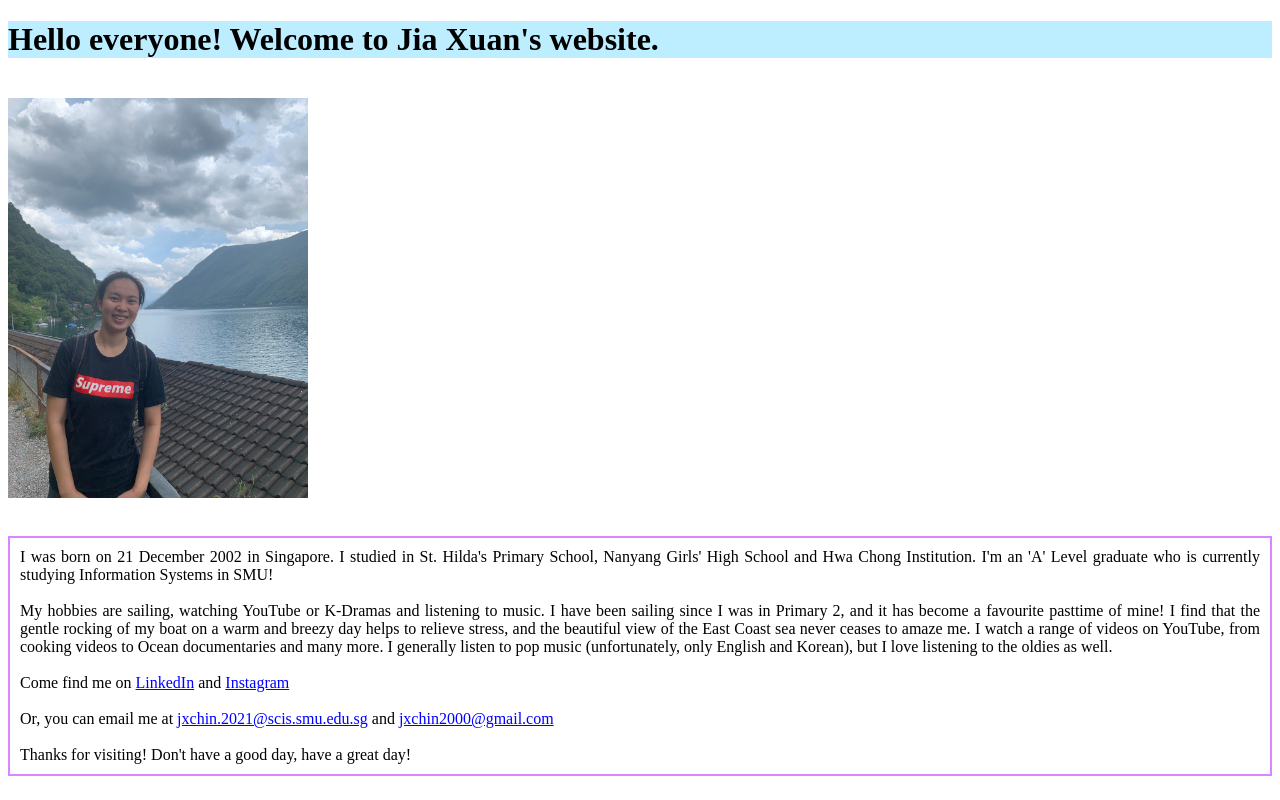
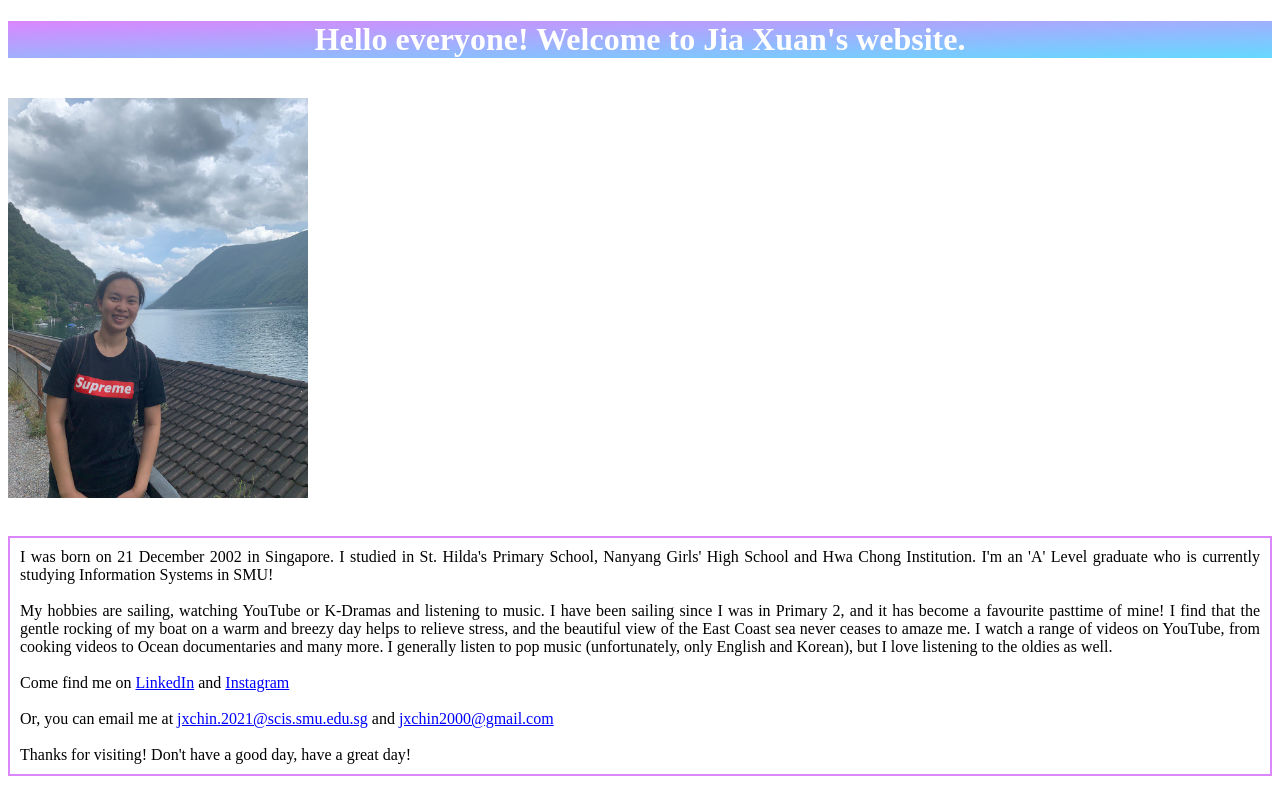
Before and after one commit to jiaxuanchin/jiaxuanchin.github.io, a plain HTML site: page index.html in a window 1280 px wide. Drawn offline with Linux system fonts and the light colour scheme.

Commit message:
Update index.css

```diff
--- a/index.css
+++ b/index.css
@@ -1,5 +1,8 @@
 .intro {
-    background-color: #BCEEFF;
+    background-image: linear-gradient(to bottom right, #DB86FD, #64D9FF);
+    color: white;
+    text-align: center;
+    height: auto
 }
 img {
     width: 300px;
```
